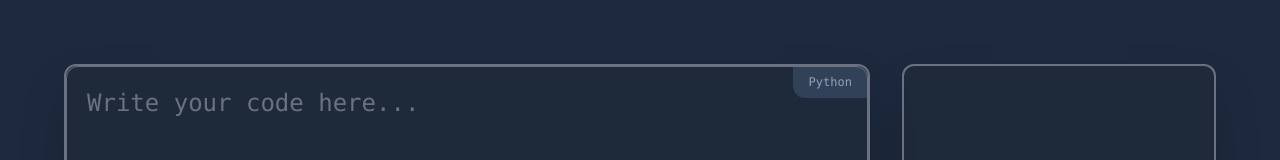
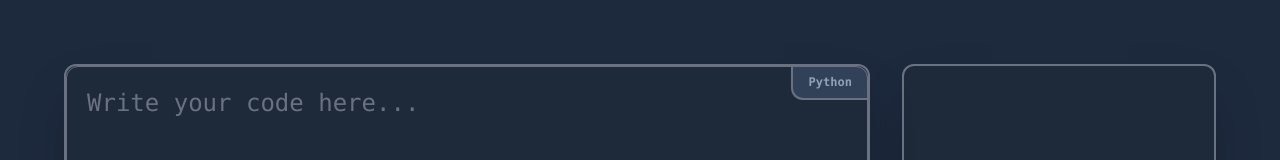
Before and after one commit to krzeminsky/sandboxed-code-execution, a SvelteKit app: page / in a window 1280 px wide. Shown: the top 160 px of the page. Built offline with nearby package versions, Linux system fonts and the light colour scheme.

Commit message:
Scrolling fix

```diff
--- a/src/routes/+page.svelte
+++ b/src/routes/+page.svelte
@@ -3,9 +3,29 @@
 	import 'highlight.js/styles/atom-one-dark.css';
 
 	let code = $state('');
-	let highlighted = $derived(hljs.highlight(code, { language: 'python' }));
+	let highlighted = $derived(hljs.highlight(code, { language: 'python', ignoreIllegals: false }));
 
-	// TODO: console, scrolling
+	let syntaxTrailingNewLinesCorrection = $state('');
+
+	// ! Horrible workarounds
+	// ! HighlightJs removes trailing newLines
+	// ! Fix the html/css or implement custom highligher idk
+
+	$effect(() => {
+		let count = 0;
+
+		for (let i = code.length - 1; i > 0; i--) {
+			if (code[i] === '\n') {
+				count++;
+			} else {
+				break;
+			}
+		}
+
+		syntaxTrailingNewLinesCorrection = '\n'.repeat(count);
+	});
+
+	let codeArea: HTMLDivElement;
 
 	function handleOnKeyDown(e: KeyboardEvent) {
 		if (e.key === 'Tab') {
@@ -65,6 +85,12 @@
 
 		source.selectionStart = source.selectionEnd = start + 1 + tabCount;
 	}
+
+	function applyScroll(e: Event) {
+		const target = e.target as HTMLElement;
+
+		codeArea.scrollTop = target.scrollTop;
+	}
 </script>
 
 <div class="absolute top-0 left-0 flex h-full w-full gap-8 p-16">
@@ -74,15 +100,18 @@
 			spellcheck="false"
 			placeholder="Write your code here..."
 			bind:value={code}
+			onscroll={applyScroll}
 			onkeydown={handleOnKeyDown}
 		></textarea>
 
-		<div class="code-area whitespace-pre-wrap text-white select-none">
+		<div class="code-area whitespace-pre-wrap text-white select-none" bind:this={codeArea}>
 			{@html highlighted.value}
+
+			<span>{syntaxTrailingNewLinesCorrection}</span>
 		</div>
 
 		<div
-			class="absolute top-0 right-0 rounded-tr-xl rounded-bl-xl bg-slate-700 px-4 py-2 text-xs text-slate-400 select-none"
+			class="absolute top-0 right-0 rounded-tr-xl rounded-bl-xl border-b-2 border-l-2 border-gray-500 bg-slate-700 px-4 py-2 text-xs font-bold text-slate-400 select-none"
 		>
 			Python
 		</div>
@@ -102,12 +131,16 @@
 <style lang="postcss">
 	@reference "tailwindcss";
 
+	.code-area::-webkit-scrollbar {
+		display: none;
+	}
+
 	.container {
 		@apply h-full rounded-xl border-2 border-gray-500 bg-gray-800 shadow-2xl;
 	}
 
 	.code-area {
-		@apply absolute top-0 left-0 h-full w-full rounded-xl p-5 text-2xl;
+		@apply absolute top-0 left-0 h-full w-full overflow-y-scroll rounded-xl p-5 text-2xl;
 	}
 
 	:global(body) {
```
